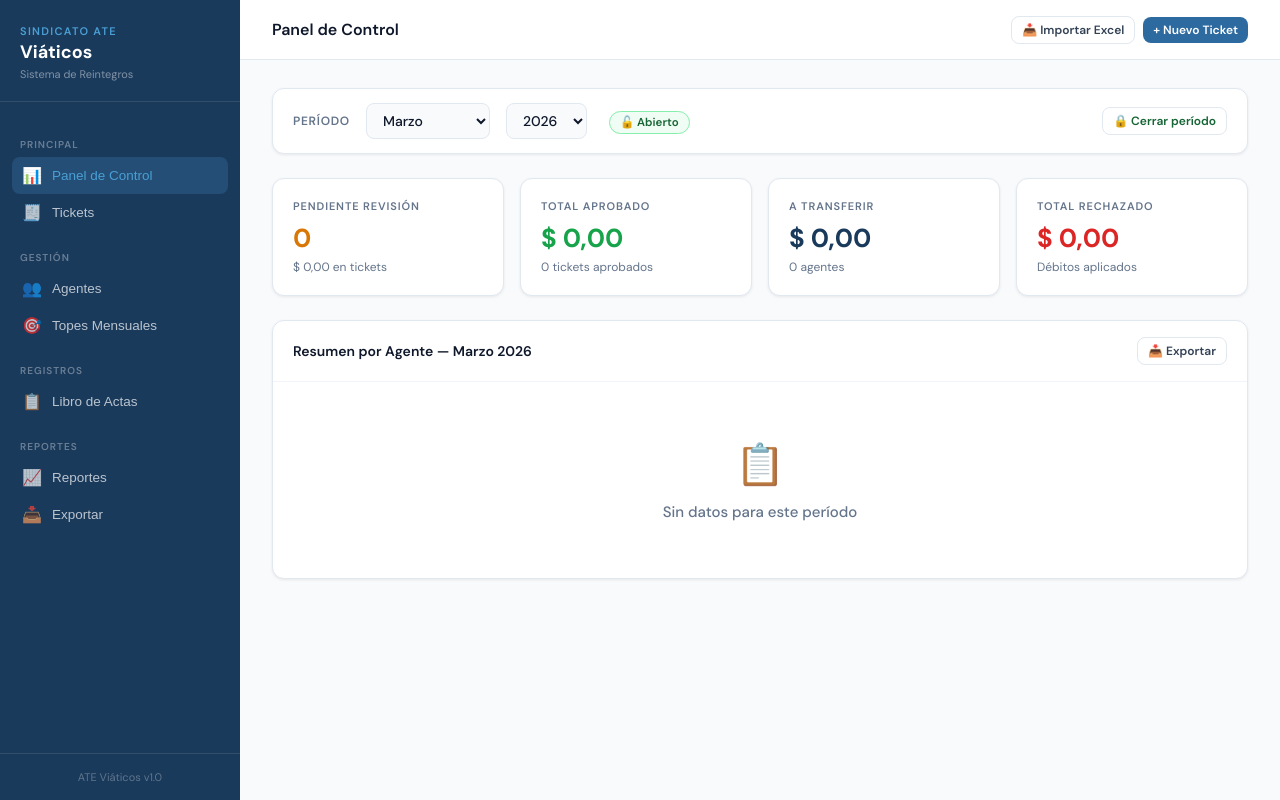
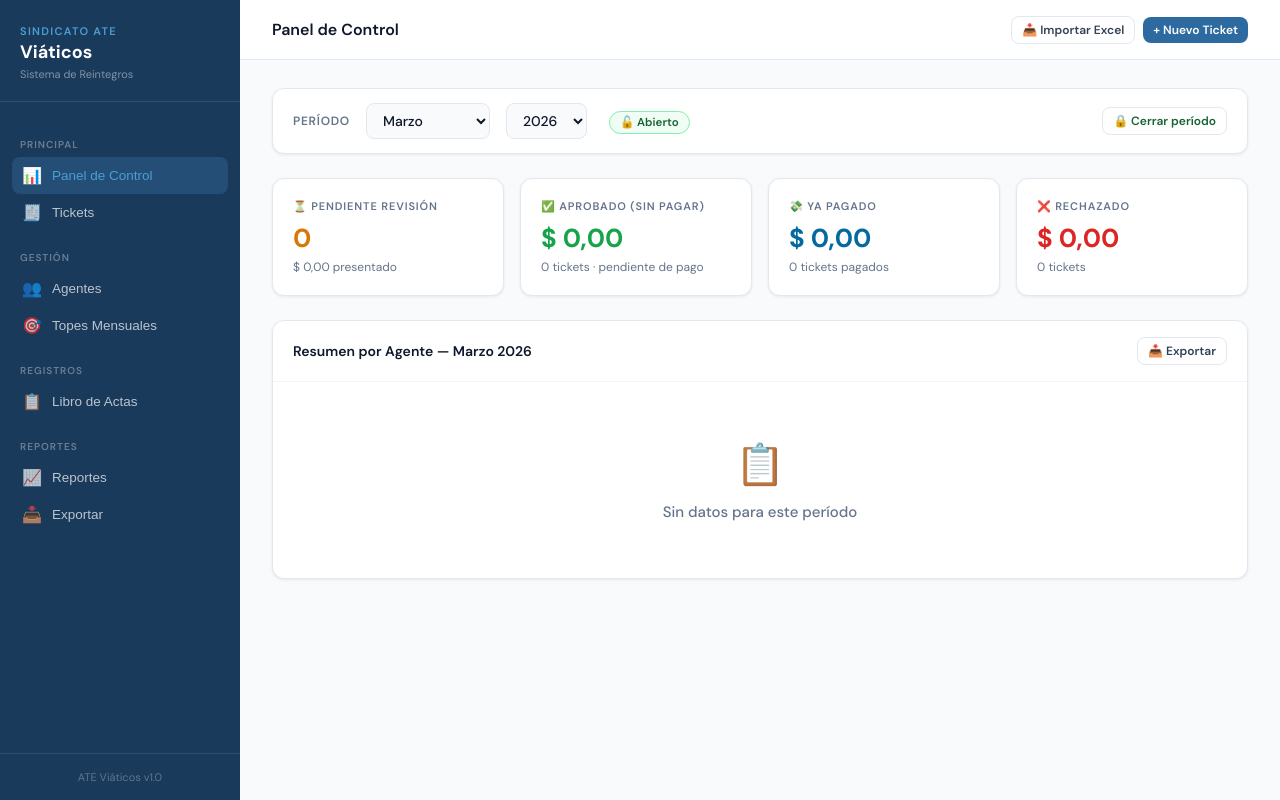
Before and after one commit to salthabe/viaticos-ate, a FastAPI app: page / in a window 1280 px wide. Run offline with FastAPI, Linux system fonts and the light colour scheme; data that the repository does not hold is empty; some libraries are stand-ins or nearby versions.

Commit message:
Add files via upload

```diff
--- a/templates/index.html
+++ b/templates/index.html
@@ -573,7 +573,8 @@ const state = {
   ticketFilter: 'todos',
   ticketSearch: '',
   ticketMeses: [],  // vacío = solo el mes actual del periodBar
-  ticketVista: 'mes'  // 'mes' | 'anio' | 'todo'
+  ticketVista: 'mes',  // 'mes' | 'anio' | 'todo'
+  dashVista: 'mes'   // 'mes' | 'anio' | 'todo'
 };
 
 const MESES = ['Enero','Febrero','Marzo','Abril','Mayo','Junio','Julio','Agosto','Septiembre','Octubre','Noviembre','Diciembre'];
@@ -600,7 +601,12 @@ async function loadAll() {
 }
 
 async function loadResumen() {
-  state.resumen = await api('GET', `/resumen?anio=${state.anio}&mes=${state.mes}`);
+  if (state.dashVista === 'mes') {
+    state.resumen = await api('GET', `/resumen?anio=${state.anio}&mes=${state.mes}`);
+  } else {
+    // Para anio/todo: cargar tickets y agrupar en el frontend
+    state.resumen = await api('GET', `/resumen?anio=${state.anio}&mes=${state.mes}`);
+  }
 }
 
 async function loadTickets() {
@@ -715,71 +721,103 @@ async function changePeriod(mes, anio) {
 async function renderDashboard() {
   await Promise.all([loadResumen(), loadTickets()]);
 
-  const totalPendiente = state.tickets.filter(t => t.estado === 'pendiente').reduce((s, t) => s + t.valor, 0);
-  const totalAprobado = state.resumen.reduce((s, a) => s + (a.total_aprobado + a.total_debito), 0);
+  // Calcular totales según vista
+  const allTickets = state.tickets;
+  const pendientes = allTickets.filter(t => t.estado === 'pendiente');
+  const cantPendientes = pendientes.length;
+  const totalPendiente = pendientes.reduce((s, t) => s + t.valor, 0);
+
+  const totalAprobado  = state.resumen.reduce((s, a) => s + a.total_aprobado + a.total_debito, 0);
+  const totalPagado    = state.resumen.reduce((s, a) => s + (a.total_pagado||0), 0);
+  const totalRechazado = state.resumen.reduce((s, a) => s + a.total_rechazado, 0);
   const totalTransferir = state.resumen.reduce((s, a) => s + a.a_transferir, 0);
-  const totalRechazado = state.resumen.reduce((s, a) => s + a.total_rechazado, 0);
-  const cantPendientes = state.tickets.filter(t => t.estado === 'pendiente').length;
-  const cantAgentes = state.resumen.filter(a => a.cant_aprobados > 0 || a.cant_pendientes > 0).length;
-
-  // Topbar action
+  const cantAgentes = state.resumen.filter(a => (a.total_aprobado + a.total_debito + (a.total_pagado||0)) > 0 || a.cant_pendientes > 0).length;
+
   document.getElementById('topbar-actions').innerHTML = `
     <button class="btn btn-ghost btn-sm" onclick="openModalImportar()">📥 Importar Excel</button>
     <button class="btn btn-primary btn-sm" onclick="openModalTicket()">+ Nuevo Ticket</button>`;
 
+  const periodoLabel = MESES[state.mes-1] + ' ' + state.anio;
+
   document.getElementById('content').innerHTML = `
     ${periodBar()}
 
+    <!-- Stats grid -->
     <div class="stats-grid">
       <div class="stat-card yellow">
-        <div class="label">Pendiente Revisión</div>
+        <div class="label">⏳ Pendiente Revisión</div>
         <div class="value">${cantPendientes}</div>
-        <div class="sub">${fmt(totalPendiente)} en tickets</div>
+        <div class="sub">${fmt(totalPendiente)} presentado</div>
       </div>
       <div class="stat-card green">
-        <div class="label">Total Aprobado</div>
+        <div class="label">✅ Aprobado (sin pagar)</div>
         <div class="value">${fmt(totalAprobado)}</div>
-        <div class="sub">${state.resumen.reduce((s,a) => s + a.cant_aprobados, 0)} tickets aprobados</div>
-      </div>
-      <div class="stat-card">
-        <div class="label">A Transferir</div>
-        <div class="value" style="color:var(--navy)">${fmt(totalTransferir)}</div>
-        <div class="sub">${cantAgentes} agentes</div>
+        <div class="sub">${state.resumen.reduce((s,a)=>s+(a.cant_aprobados||0)+(a.cant_debito||0),0)} tickets · pendiente de pago</div>
+      </div>
+      <div class="stat-card" style="--stat-color:var(--sky)">
+        <div class="label">💸 Ya Pagado</div>
+        <div class="value" style="color:#0369a1">${fmt(totalPagado)}</div>
+        <div class="sub">${state.resumen.reduce((s,a)=>s+(a.cant_pagados||0),0)} tickets pagados</div>
       </div>
       <div class="stat-card red">
-        <div class="label">Total Rechazado</div>
+        <div class="label">❌ Rechazado</div>
         <div class="value">${fmt(totalRechazado)}</div>
-        <div class="sub">Débitos aplicados</div>
-      </div>
-    </div>
-
+        <div class="sub">${state.resumen.reduce((s,a)=>s+(a.cant_rechazados||0),0)} tickets</div>
+      </div>
+    </div>
+
+    <!-- Resumen por agente -->
     <div class="card" style="margin-bottom:24px">
       <div class="card-header">
-        <span class="card-title">Resumen por Agente — ${MESES[state.mes-1]} ${state.anio}</span>
+        <span class="card-title">Resumen por Agente — ${periodoLabel}</span>
         <button class="btn btn-ghost btn-sm" onclick="navigate('exportar')">📥 Exportar</button>
       </div>
-      <div class="card-body">
-        ${state.resumen.length === 0 ? '<div class="empty-state"><div class="emoji">📋</div><p>Sin datos para este período</p></div>' : `
-        <table>
+      <div class="card-body" style="overflow-x:auto">
+        ${state.resumen.length === 0
+          ? '<div class="empty-state"><div class="emoji">📋</div><p>Sin datos para este período</p></div>'
+          : `<table>
           <thead>
             <tr>
               <th>Agente</th>
-              <th>Pendiente</th>
-              <th>Aprobado</th>
+              <th style="text-align:center">⏳ Pend.</th>
+              <th style="text-align:center">✅ Aprobado</th>
+              <th style="text-align:center">💸 Pagado</th>
+              <th style="text-align:center">❌ Rech.</th>
               <th>Tope</th>
               <th>A Transferir</th>
-              <th>Acciones</th>
+              <th></th>
             </tr>
           </thead>
           <tbody>
             ${state.resumen.map(a => {
-              const aprobado = a.total_aprobado + a.total_debito;
-              const pct = a.tope_efectivo > 0 ? Math.min(100, (aprobado / a.tope_efectivo) * 100) : 0;
+              const aprobSinPagar = a.total_aprobado + a.total_debito;
+              const pagado = a.total_pagado || 0;
+              const totalEfectivo = aprobSinPagar + pagado;
+              const pct = a.tope_efectivo > 0 ? Math.min(100, (totalEfectivo / a.tope_efectivo) * 100) : 0;
+              const cantAprobSinPagar = (a.cant_aprobados||0) + (a.cant_debito||0);
               return `
               <tr>
                 <td class="td-name">${a.nombre}</td>
-                <td><span class="badge badge-pendiente">${a.cant_pendientes} tickets</span></td>
-                <td class="td-amount">${fmt(aprobado)}</td>
+                <td style="text-align:center">
+                  ${a.cant_pendientes > 0
+                    ? `<span class="badge badge-pendiente">${a.cant_pendientes}</span>`
+                    : '<span style="color:var(--gray400)">—</span>'}
+                </td>
+                <td style="text-align:center">
+                  ${cantAprobSinPagar > 0
+                    ? `<span style="color:#16a34a;font-weight:600">${fmt(aprobSinPagar)}<br><small style="font-weight:400;color:var(--gray500)">${cantAprobSinPagar} tkt</small></span>`
+                    : '<span style="color:var(--gray400)">—</span>'}
+                </td>
+                <td style="text-align:center">
+                  ${pagado > 0
+                    ? `<span style="color:#0369a1;font-weight:600">${fmt(pagado)}<br><small style="font-weight:400;color:var(--gray500)">${a.cant_pagados||0} tkt</small></span>`
+                    : '<span style="color:var(--gray400)">—</span>'}
+                </td>
+                <td style="text-align:center">
+                  ${(a.cant_rechazados||0) > 0
+                    ? `<span style="color:#dc2626;font-weight:600">${a.cant_rechazados}</span>`
+                    : '<span style="color:var(--gray400)">—</span>'}
+                </td>
                 <td>
                   <span class="tope-badge">🎯 ${a.tope_efectivo > 0 ? fmt(a.tope_efectivo) : 'Sin tope'}</span>
                   ${a.tope_efectivo > 0 ? `<div class="progress-bar-wrap"><div class="progress-bar-fill" style="width:${pct}%"></div></div>` : ''}
@@ -788,14 +826,16 @@ async function renderDashboard() {
                 <td>
                   <button class="btn btn-ghost btn-sm" onclick="verTicketsAgente(${a.id})">Ver tickets</button>
                 </td>
-              </tr>`
+              </tr>`;
             }).join('')}
             <tr class="agente-row-total">
-              <td>TOTAL</td>
+              <td><strong>TOTAL</strong></td>
+              <td style="text-align:center"><span class="badge badge-pendiente">${state.resumen.reduce((s,a)=>s+(a.cant_pendientes||0),0)}</span></td>
+              <td style="text-align:center;font-weight:700;color:#16a34a">${fmt(totalAprobado)}</td>
+              <td style="text-align:center;font-weight:700;color:#0369a1">${fmt(totalPagado)}</td>
+              <td style="text-align:center;font-weight:700;color:#dc2626">${state.resumen.reduce((s,a)=>s+(a.cant_rechazados||0),0)}</td>
               <td></td>
-              <td class="td-amount">${fmt(state.resumen.reduce((s,a)=>s+(a.total_aprobado+a.total_debito),0))}</td>
-              <td></td>
-              <td class="td-amount">${fmt(totalTransferir)}</td>
+              <td class="td-amount" style="font-weight:700">${fmt(totalTransferir)}</td>
               <td></td>
             </tr>
           </tbody>
@@ -803,6 +843,7 @@ async function renderDashboard() {
       </div>
     </div>
 
+    <!-- Pendientes de revisión -->
     ${cantPendientes > 0 ? `
     <div class="card">
       <div class="card-header">
@@ -815,7 +856,7 @@ async function renderDashboard() {
             <tr><th>Agente</th><th>Fecha</th><th>Categoría</th><th>Descripción</th><th>Valor</th><th>Acciones</th></tr>
           </thead>
           <tbody>
-            ${state.tickets.filter(t => t.estado === 'pendiente').map(t => `
+            ${pendientes.map(t => `
             <tr>
               <td class="td-name">${t.agente_nombre}</td>
               <td>${formatDate(t.fecha_gasto)}</td>
@@ -835,6 +876,7 @@ async function renderDashboard() {
     </div>` : ''}
   `;
 }
+
 
 // ══════════════════════════════════════════════════════════
 //  TICKETS
```
